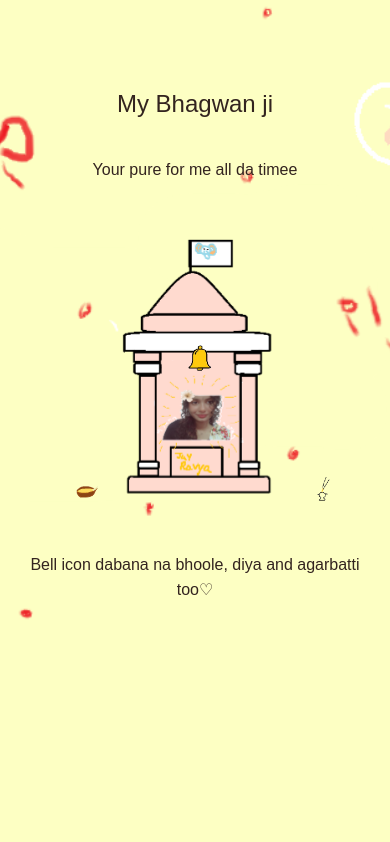
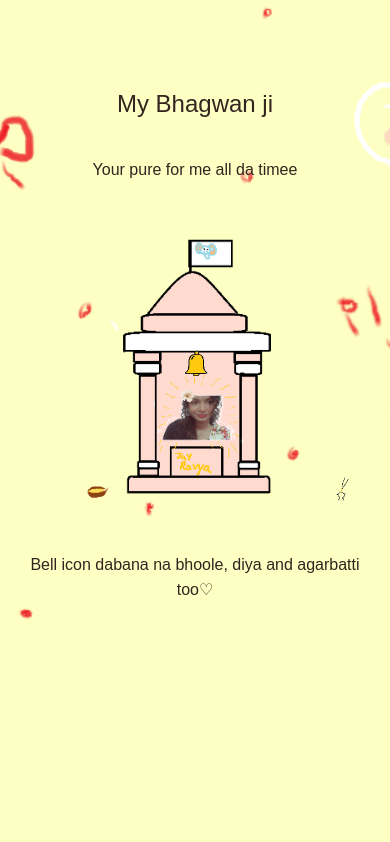
Before and after one commit to urkissu/SharabatteMohabbat, a plain HTML site: page index.html in a window 390 px wide. Shown: the part 923-1765 px from the top of the page. Drawn offline with Linux system fonts and the light colour scheme.

Commit message:
needed more adjustments for fone

```diff
--- a/index.html
+++ b/index.html
@@ -433,8 +433,8 @@
     .mandir-bell {
         width: clamp(125px, 42vw, 175px);
         height: clamp(115px, 40vw, 165px);
-        top: 26%;
-        left: 52%;
+        top: 28%;
+        left: 51%;
     }
 
     .mandir-light {
@@ -449,12 +449,12 @@
     }
 
     .diya {
-        left: 5%;
+        left: 8%;
         top: 78%;
     }
 
     .agarbatti {
-        right: -2%;
+        right: -7%;
         top: 75%;
     }
 
```
